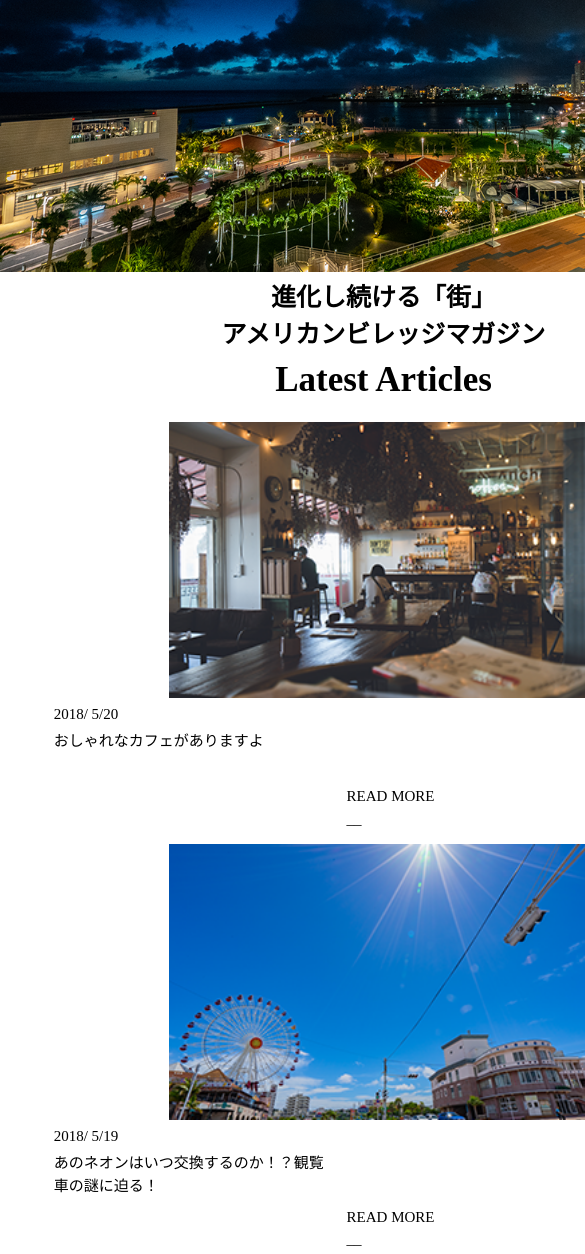
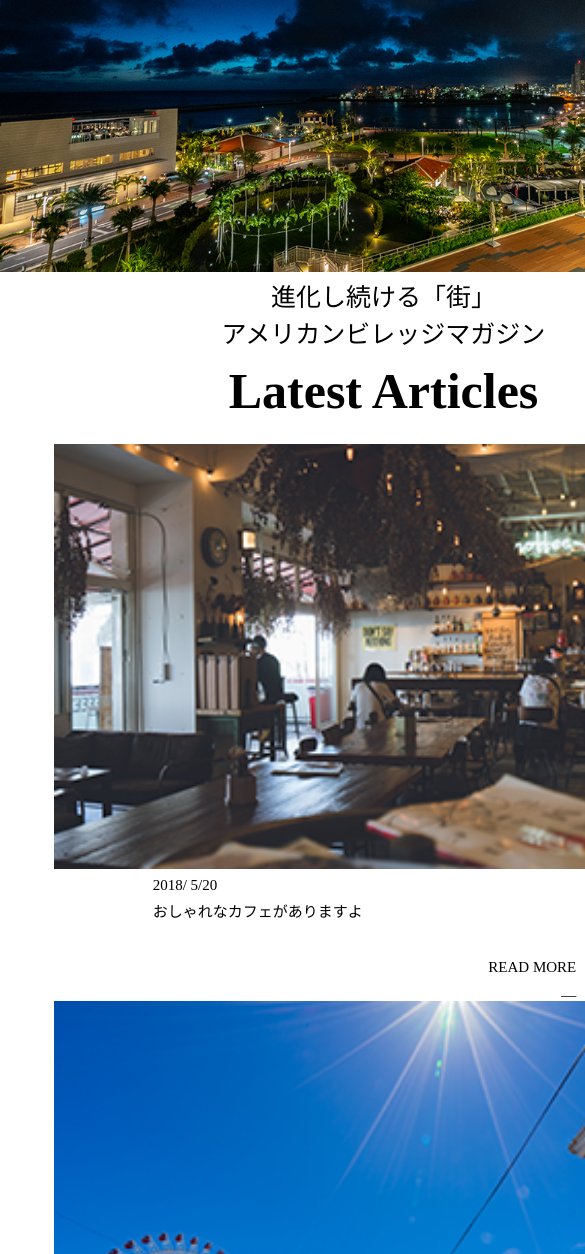
Before and after one commit to Moyotaro/ojt, a plain HTML site: page index.html in a window 390 px wide. Shown: the part 343-1597 px from the top of the page, 585 px wide, since content can reach past the window. Drawn offline with Linux system fonts and the light colour scheme.

Commit message:
コンフリクトしませんように♪(´ε｀ )

```diff
--- a/css/style.css
+++ b/css/style.css
@@ -64,7 +64,7 @@ li {
 
 /* ヤバイ！明日琉大潜入やった(・∀・)早く寝ろ私！ */
 
-h6 {
+.main-font {
     font-size: 25px;
     text-align: left;
 }
@@ -155,22 +155,32 @@ aside {
         display: none;
     }
     .article1 p {
-        text-align: left;
+        /* text-align: left; */
+        margin-left: 30%;
+    }
+    .p-right {
+        margin-left: 35%;
     }
     .article1 {
         width: 100%;
         display: flex;
         flex-direction: column;
         align-items: center;
+        height: auto;
     }
     .article img {
-        width: 65%;
+        width: 100%;
+        height: auto;
+
     }
     .font {
         display: block;
     }
-    h6 {
+    .main-font {
         text-align: center;
+    }
+    h1 {
+        font-size: 50px;
     }
 }
 
--- a/index.html
+++ b/index.html
@@ -33,7 +33,7 @@
                     <img src="/img/visual_text_pc.png" alt="">
                 </div>
                 <div class="main-f">
-                    <h6>進化し続ける「街」<br class="font">アメリカンビレッジマガジン</h6>
+                    <p class="main-font">進化し続ける「街」<br class="font">アメリカンビレッジマガジン</p>
                 </div>
             </main>
         </div>
@@ -46,7 +46,7 @@
                     <p class="day">2018/ 5/20</p>
                     <p>おしゃれなカフェがありますよ</p><br>
                     <div class="p-right">
-                        <p class="read">READ MORE</p>
+                        <p class="read">READ&nbsp;MORE</p>
                         <p>__</p>
                     </div>
                 </div>
@@ -55,7 +55,7 @@
                     <p class="day">2018/ 5/19</p>
                     <p>あのネオンはいつ交換するのか！？観覧<br>車の謎に迫る！</p>
                     <div class="p-right">
-                        <p class="read">READ MORE</p>
+                        <p class="read">READ&nbsp;MORE</p>
                         <p>__</p>
                     </div>
                 </div>
@@ -64,7 +64,7 @@
                     <p class="day">2018/ 5/18</p>
                     <p>ラソナの社内はこんなのよ</p><br>
                     <div class="p-right">
-                        <p class="read">READ MORE</p>
+                        <p class="read">READ&nbsp;MORE</p>
                         <p>__</p>
                     </div>
                 </div>
@@ -73,7 +73,7 @@
                     <p class="day">2018/ 5/27</p>
                     <p>お隣りのアラハはハワイ？</p><br>
                     <div class="p-right">
-                        <p class="read">READ MORE</p>
+                        <p class="read">READ&nbsp;MORE</p>
                         <p>__</p>
                     </div>
                 </div>
@@ -82,7 +82,7 @@
                     <p class="day">2018/ 5/16</p>
                     <p>なぜテント？？ラソナの人に聞いてみた</p><br>
                     <div class="p-right">
-                        <p class="read">READ MORE</p>
+                        <p class="read">READ&nbsp;MORE</p>
                         <p>__</p>
                     </div>
                 </div>
@@ -92,7 +92,7 @@
                     <p class="day">2018/ 5/15</p>
                     <p>ベイエリアおしゃれすぎる問題</p><br>
                     <div class="p-right">
-                        <p class="read">READ MORE</p>
+                        <p class="read">READ&nbsp;MORE</p>
                         <p>__</p>
                     </div>
                 </div>
```
